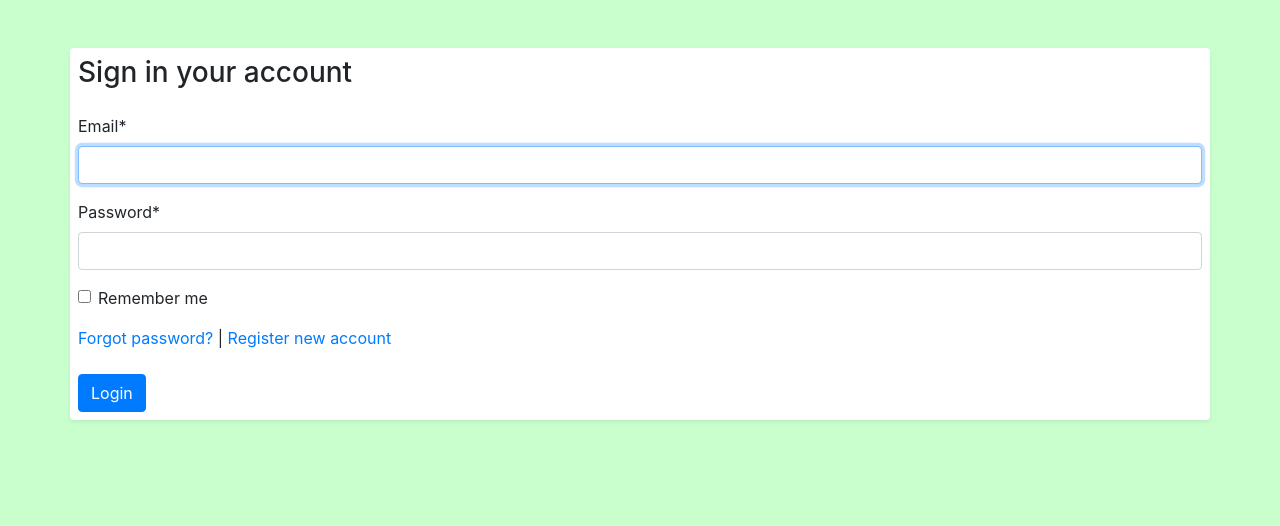
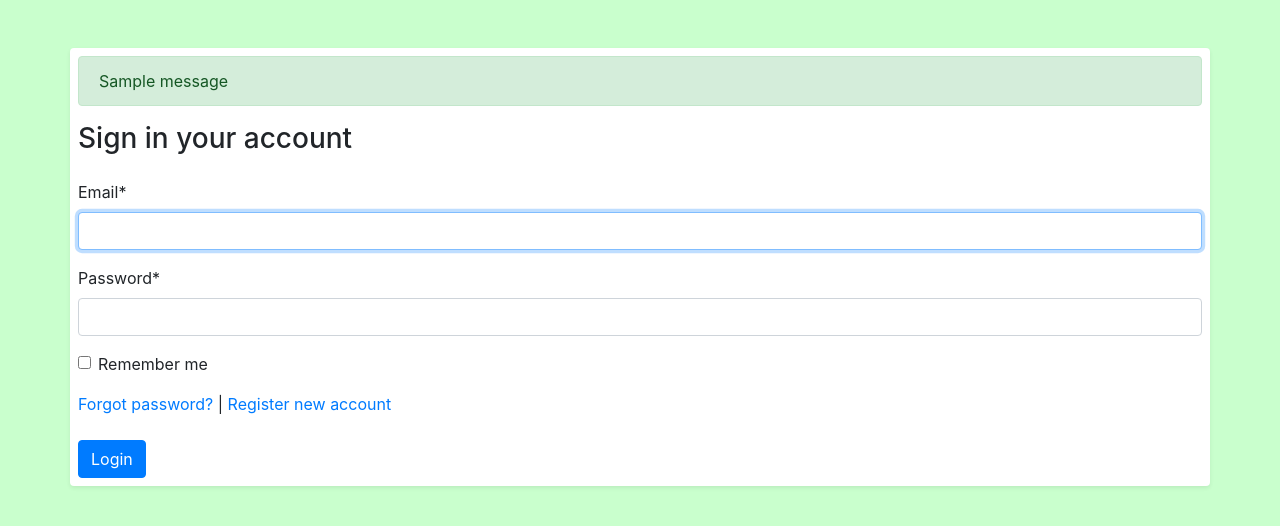
Before and after one commit to whyme0/mWallet, a Django app: page /auth/login/ in a window 1280 px wide. Shown: the top 526 px of the page. Run offline with Django 3.2, Linux system fonts and the light colour scheme; tables that the repository leaves empty hold one stand-in row (values such as "Sample post"); one stand-in notice (Sample message) is shown; parts of the project's set-up code (start-up, migrations or seed data) failed here and were passed over; some libraries are stand-ins or nearby versions.

Commit message:
added place for messages

```diff
--- a/mWallet/templates/authapp/login.html
+++ b/mWallet/templates/authapp/login.html
@@ -10,13 +10,16 @@
   			</button>
 		</p>
 	{% endif %}
+	{% for msg in messages %}
+		<p class="alert alert-success">{{msg}}</p>
+	{% endfor %}
 	<div class="h3 mb-4">
 		Sign in  your account
 	</div>
 	<form method="POST">
 		{% csrf_token %}
 		{{ form|crispy }}
-		<a href="">Forgot password?</a> |
+		<a href="{% url 'authapp:ask_email' %}">Forgot password?</a> |
 		<a href="">Register new account</a><br><br>
 		<input type="submit" value="Login" class="btn btn-primary">
 	</form>
```
